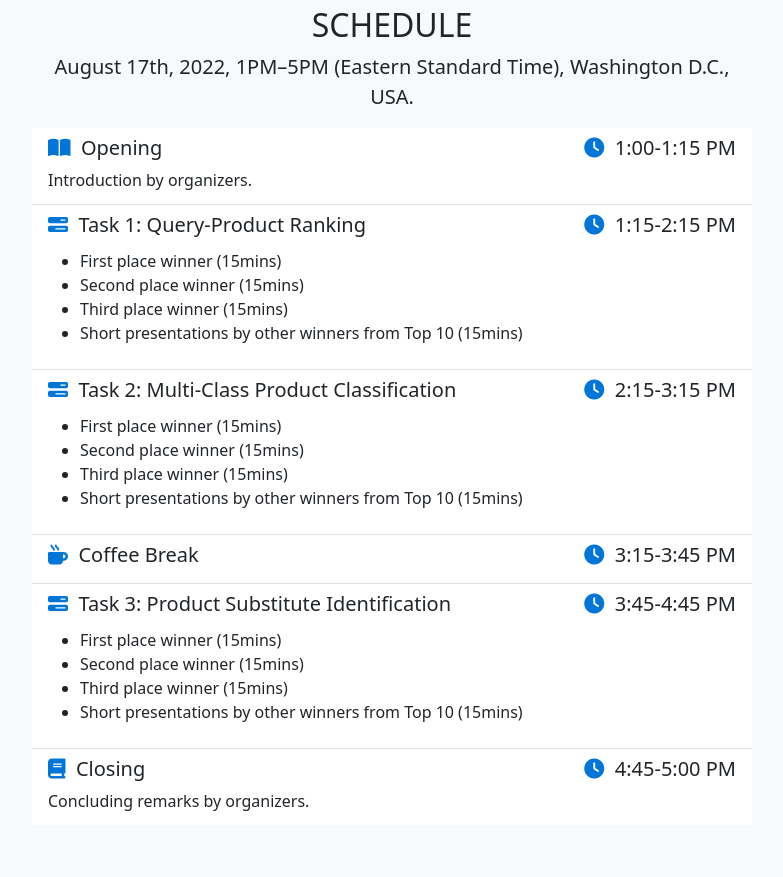
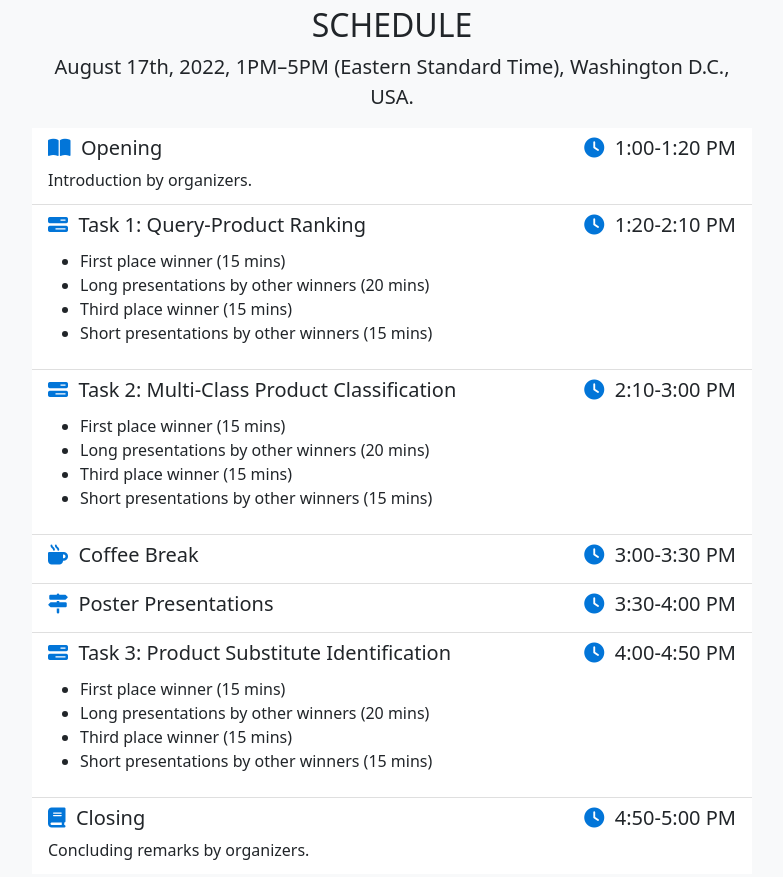
Before and after one commit to amazonkddcup/amazonkddcup.github.io, a plain HTML site: page index.html in a window 1280 px wide. Shown: the part 1360-2237 px from the top of the page, without its empty margins (248-1031 px from the left). Drawn offline with nearby package versions, Linux system fonts and the light colour scheme.

Commit message:
Modified index

```diff
--- a/index.html
+++ b/index.html
@@ -82,62 +82,68 @@
                                 <a class="list-group-item list-group-item-action">
                                   <div class="d-flex w-100 justify-content-between">
                                     <h5 class="mb-1"><span><i class="fas fa-book-open" style="color:#0275d8;"></i></span>&nbsp;&nbsp;Opening</h5>
-                                    <h5><span><i class="fas fa-clock" style="color:#0275d8;"></i></span>&nbsp;&nbsp;1:00-1:15 PM</h5>
+                                    <h5><span><i class="fas fa-clock" style="color:#0275d8;"></i></span>&nbsp;&nbsp;1:00-1:20 PM</h5>
                                   </div>
                                   <p class="mb-1">Introduction by organizers.</p>
                                 </a>
                                 <a class="list-group-item list-group-item-action">
                                   <div class="d-flex w-100 justify-content-between">
                                     <h5 class="mb-1"><span><i class="fas fa-bars-progress" style="color:#0275d8;"></i></span>&nbsp;&nbsp;Task 1: Query-Product Ranking</h5>
-                                    <h5><span><i class="fas fa-clock" style="color:#0275d8;"></i></span>&nbsp;&nbsp;1:15-2:15 PM</h5>
+                                    <h5><span><i class="fas fa-clock" style="color:#0275d8;"></i></span>&nbsp;&nbsp;1:20-2:10 PM</h5>
                                   </div>
                                   <p class="mb-1">
                                     <ul>
-                                        <li>First place winner (15mins) </li>
-                                        <li>Second place winner (15mins) </li>
-                                        <li>Third place winner (15mins) </li>
-                                        <li>Short presentations by other winners from Top 10  (15mins)</li>
+                                        <li>First place winner (15 mins) </li>
+                                        <li>Long presentations by other winners (20 mins)</li>
+                                        <li>Third place winner (15 mins) </li>
+                                        <li>Short presentations by other winners (15 mins)</li>
                                     </ul>
                                   </p>
                                 </a>
                                 <a class="list-group-item list-group-item-action">
                                     <div class="d-flex w-100 justify-content-between">
                                       <h5 class="mb-1"><span><i class="fas fa-bars-progress" style="color:#0275d8;"></i></span>&nbsp;&nbsp;Task 2: Multi-Class Product Classification</h5>
-                                      <h5><span><i class="fas fa-clock" style="color:#0275d8;"></i></span>&nbsp;&nbsp;2:15-3:15 PM</h5>
+                                      <h5><span><i class="fas fa-clock" style="color:#0275d8;"></i></span>&nbsp;&nbsp;2:10-3:00 PM</h5>
                                     </div>
                                     <p class="mb-1">
-                                      <ul>
-                                          <li>First place winner (15mins) </li>
-                                          <li>Second place winner (15mins) </li>
-                                          <li>Third place winner (15mins) </li>
-                                          <li>Short presentations by other winners from Top 10  (15mins)</li>
-                                      </ul>
+                                        <ul>
+                                            <li>First place winner (15 mins) </li>
+                                            <li>Long presentations by other winners (20 mins)</li>
+                                            <li>Third place winner (15 mins) </li>
+                                            <li>Short presentations by other winners (15 mins)</li>
+                                        </ul>
                                     </p>
                                   </a>
                                 <a class="list-group-item list-group-item-action">
                                   <div class="d-flex w-100 justify-content-between">
                                     <h5 class="mb-1"><span><i class="fa-solid fa-mug-hot" style="color:#0275d8;"></i></span>&nbsp;&nbsp;Coffee Break</h5>
-                                    <h5><span><i class="fas fa-clock" style="color:#0275d8;"></i></span>&nbsp;&nbsp;3:15-3:45 PM</h5>
+                                    <h5><span><i class="fas fa-clock" style="color:#0275d8;"></i></span>&nbsp;&nbsp;3:00-3:30 PM</h5>
                                   </div>
                                 </a>
                                 <a class="list-group-item list-group-item-action">
                                     <div class="d-flex w-100 justify-content-between">
+                                      <h5 class="mb-1"><span><i class="fa-solid fa-signs-post" style="color:#0275d8;"></i></span>&nbsp;&nbsp;Poster Presentations</h5>
+                                      <h5><span><i class="fas fa-clock" style="color:#0275d8;"></i></span>&nbsp;&nbsp;3:30-4:00 PM</h5>
+                                    </div>
+                                  </a>
+                                <a class="list-group-item list-group-item-action">
+                                    <div class="d-flex w-100 justify-content-between">
                                       <h5 class="mb-1"><span><i class="fas fa-bars-progress" style="color:#0275d8;"></i></span>&nbsp;&nbsp;Task 3: Product Substitute Identification</h5>
-                                      <h5><span><i class="fas fa-clock" style="color:#0275d8;"></i></span>&nbsp;&nbsp;3:45-4:45 PM</h5>
+                                      <h5><span><i class="fas fa-clock" style="color:#0275d8;"></i></span>&nbsp;&nbsp;4:00-4:50 PM</h5>
                                     </div>
                                     <p class="mb-1">
-                                      <ul>
-                                          <li>First place winner (15mins) </li>
-                                          <li>Second place winner (15mins) </li>
-                                          <li>Third place winner (15mins) </li>
-                                          <li>Short presentations by other winners from Top 10  (15mins)</li>
-                                      </ul>
-                                    </p>
+                                        <ul>
+                                            <li>First place winner (15 mins) </li>
+                                            <li>Long presentations by other winners (20 mins)</li>
+                                            <li>Third place winner (15 mins) </li>
+                                            <li>Short presentations by other winners (15 mins)</li>
+                                        </ul>
+                                     </p>
                                 </a>
                                 <a class="list-group-item list-group-item-action">
                                     <div class="d-flex w-100 justify-content-between">
                                       <h5 class="mb-1"><span><i class="fas fa-book" style="color:#0275d8;"></i></span>&nbsp;&nbsp;Closing</h5>
-                                      <h5><span><i class="fas fa-clock" style="color:#0275d8;"></i></span>&nbsp;&nbsp;4:45-5:00 PM</h5>
+                                      <h5><span><i class="fas fa-clock" style="color:#0275d8;"></i></span>&nbsp;&nbsp;4:50-5:00 PM</h5>
                                     </div>
                                     <p class="mb-1">Concluding remarks by organizers.</p>
                                 </a>
```
